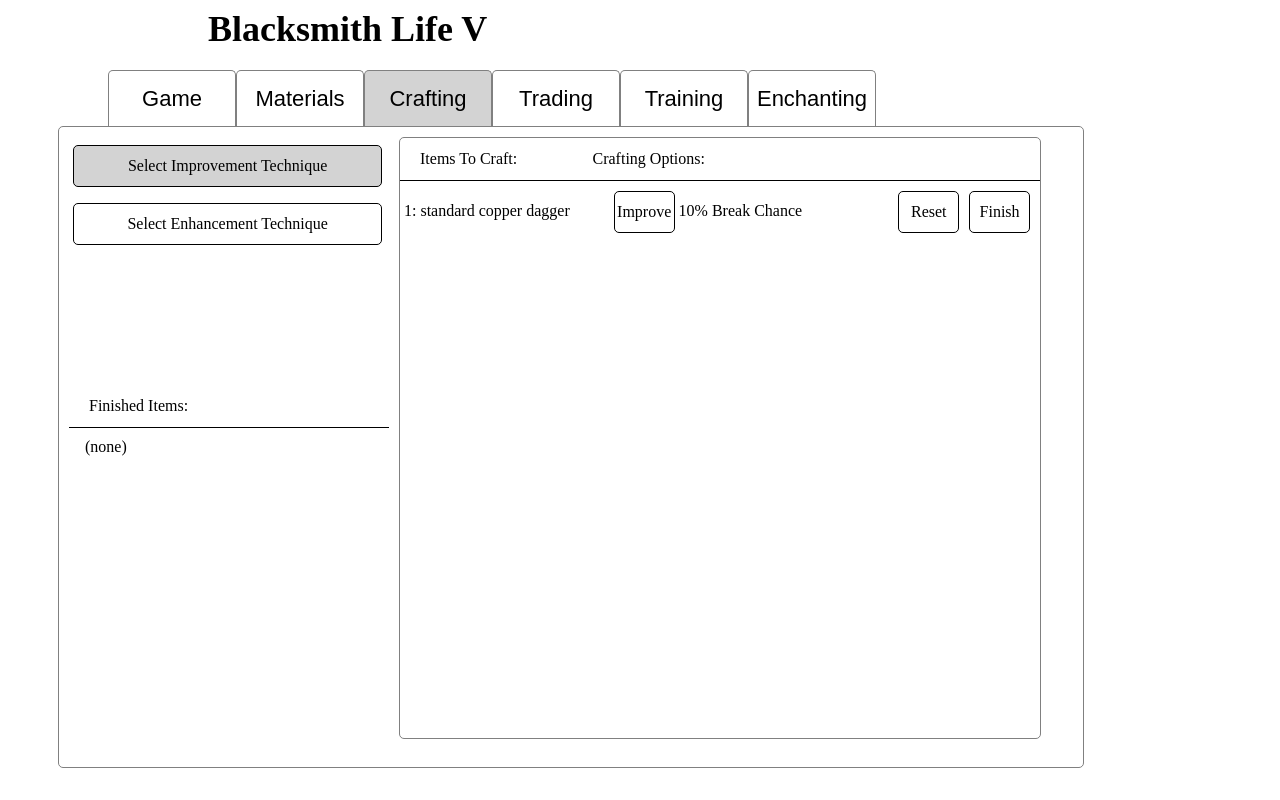
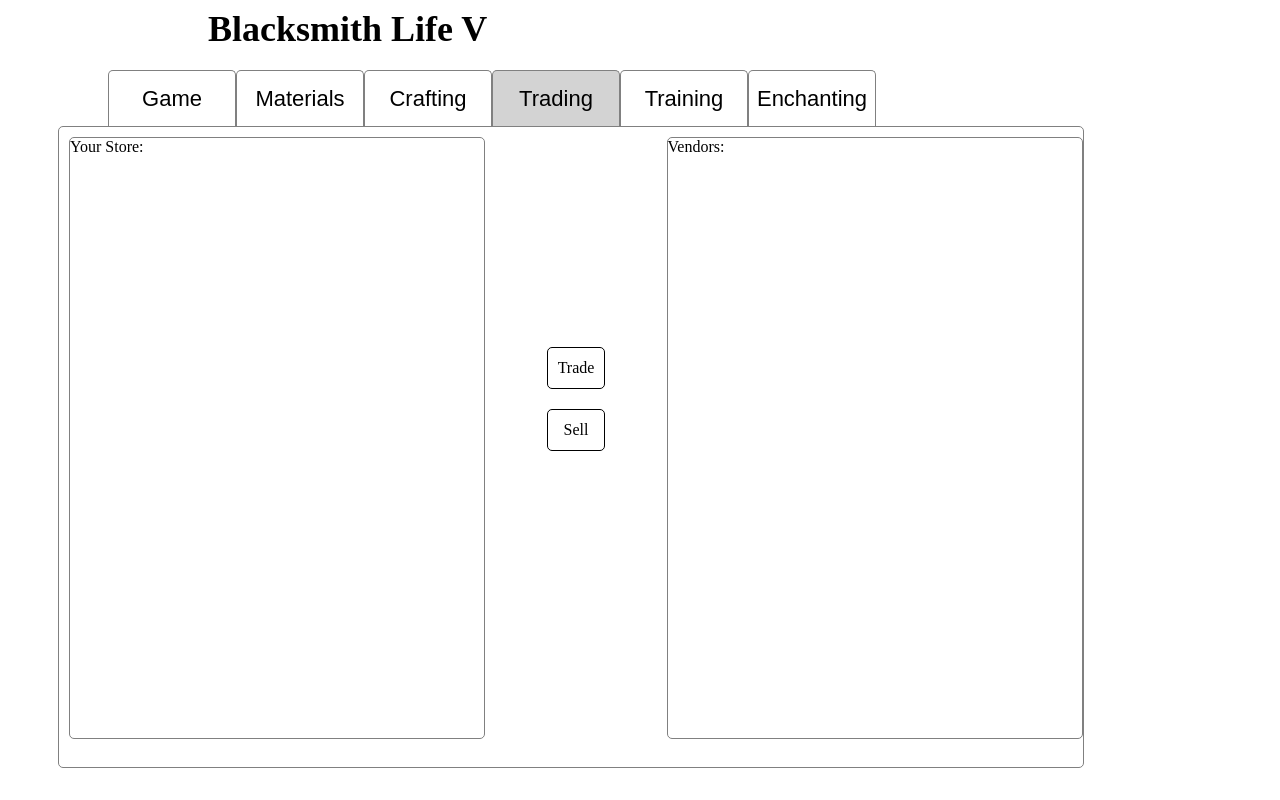
Before and after one commit to JFrederick25/Blacksmith-Life-v, an Angular app: page / in a window 1280 px wide. Built offline with nearby package versions, Linux system fonts and the light colour scheme.

Commit message:
3 files modified, 3 added

```diff
--- a/src/app/app.component.html
+++ b/src/app/app.component.html
@@ -55,7 +55,7 @@
       <crafting [playerData]="playerData"></crafting>
     </div>
     <div *ngIf="selectedTab === 'Trading'">
-      Trading: your store and list of vendors
+      <trading></trading>
     </div>
     <div *ngIf="selectedTab === 'Training'">
       Training: in crafting techniques and styles
--- a/src/app/app.component.ts
+++ b/src/app/app.component.ts
@@ -7,7 +7,7 @@ import { PlayerData } from './models/playerData';
   styleUrls: ['./app.component.css'],
 })
 export class AppComponent {
-  selectedTab: string = 'Crafting';
+  selectedTab: string = 'Trading';
   playerData: PlayerData = new PlayerData();
 
   constructor() {
--- a/src/app/app.module.ts
+++ b/src/app/app.module.ts
@@ -6,10 +6,11 @@ import { AppComponent } from './app.component';
 import { GameOptionsComponent } from './components/game-options/game-options.component';
 import { MaterialsComponent } from './components/materials/materials.component';
 import { CraftingComponent } from './components/crafting/crafting.component';
+import { TradingComponent } from './components/trading/trading.component';
 
 @NgModule({
   imports:      [ BrowserModule, FormsModule ],
-  declarations: [ AppComponent, GameOptionsComponent, MaterialsComponent, CraftingComponent ],
+  declarations: [ AppComponent, GameOptionsComponent, MaterialsComponent, CraftingComponent, TradingComponent ],
   bootstrap:    [ AppComponent ]
 })
 export class AppModule { }
--- /dev/null
+++ b/src/app/components/trading/trading.component.html
@@ -0,0 +1,8 @@
+<div style="display: flex;">
+  <div class="viewport" style="width: 33vw;">Your Store: </div>
+  <div style="margin: 25vh 4vw 0 4vw;">
+    <div class="option" style="margin-left: 10px; font-size: 16px; padding: 0 10px;"> Trade </div>
+    <div class="option" style="margin-left: 10px; font-size: 16px; padding: 0 10px;"> Sell </div>
+  </div>
+  <div class="viewport" style="width: 33vw;">Vendors: </div>
+</div>
--- /dev/null
+++ b/src/app/components/trading/trading.component.ts
@@ -0,0 +1,15 @@
+import { Component, OnInit } from '@angular/core';
+
+@Component({
+  selector: 'trading',
+  templateUrl: './trading.component.html',
+  styleUrls: ['./trading.component.css']
+})
+export class TradingComponent implements OnInit {
+
+  constructor() { }
+
+  ngOnInit() {
+  }
+
+}
```
Also changed, not shown: src/app/components/trading/trading.component.css (added).
